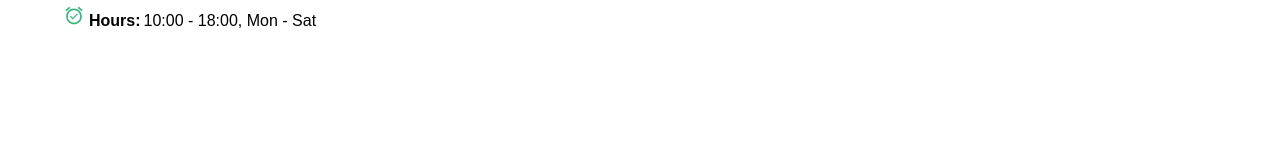
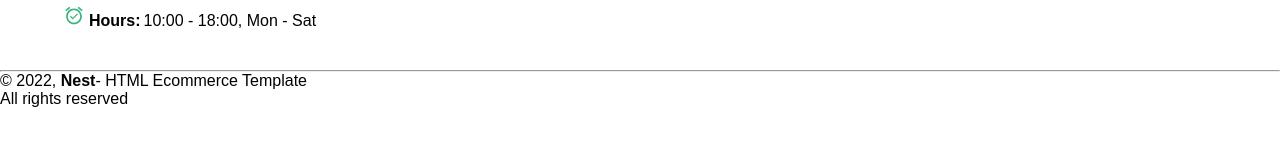
Before and after one commit to Pragyani/eCommerce-FrontendLayout, a React (Create React App) app: page / in a window 1280 px wide. Shown: the part 5198-5344 px from the top of the page. Built offline with nearby package versions, Linux system fonts and the light colour scheme; a web font is replaced by a local one.

Commit message:
add: Footer-bottom section

```diff
--- a/src/Components/footer/footer.jsx
+++ b/src/Components/footer/footer.jsx
@@ -14,6 +14,18 @@ const Footer = () => {
                         <FooterSection />
                     </div>
                 </footer>
+
+                <hr/>
+                <div className="footer-bottom">
+                    <div className="f-bottom">
+                        <div className="footer-cr">
+                            <p>© 2022, <b>Nest</b>- HTML Ecommerce Template <br />All rights reserved </p>
+
+                        </div>
+                    </div>
+                </div>
+
+
             </div>
         </>
     )
```
